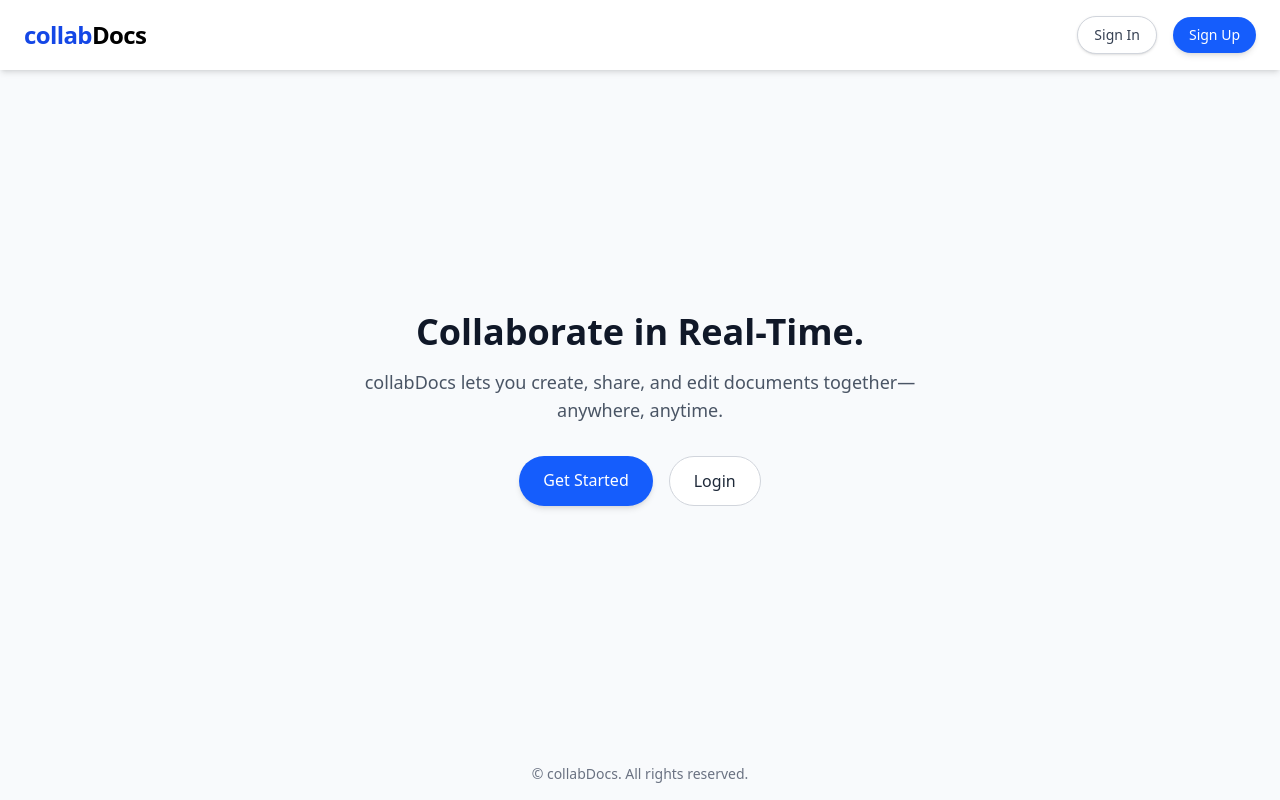
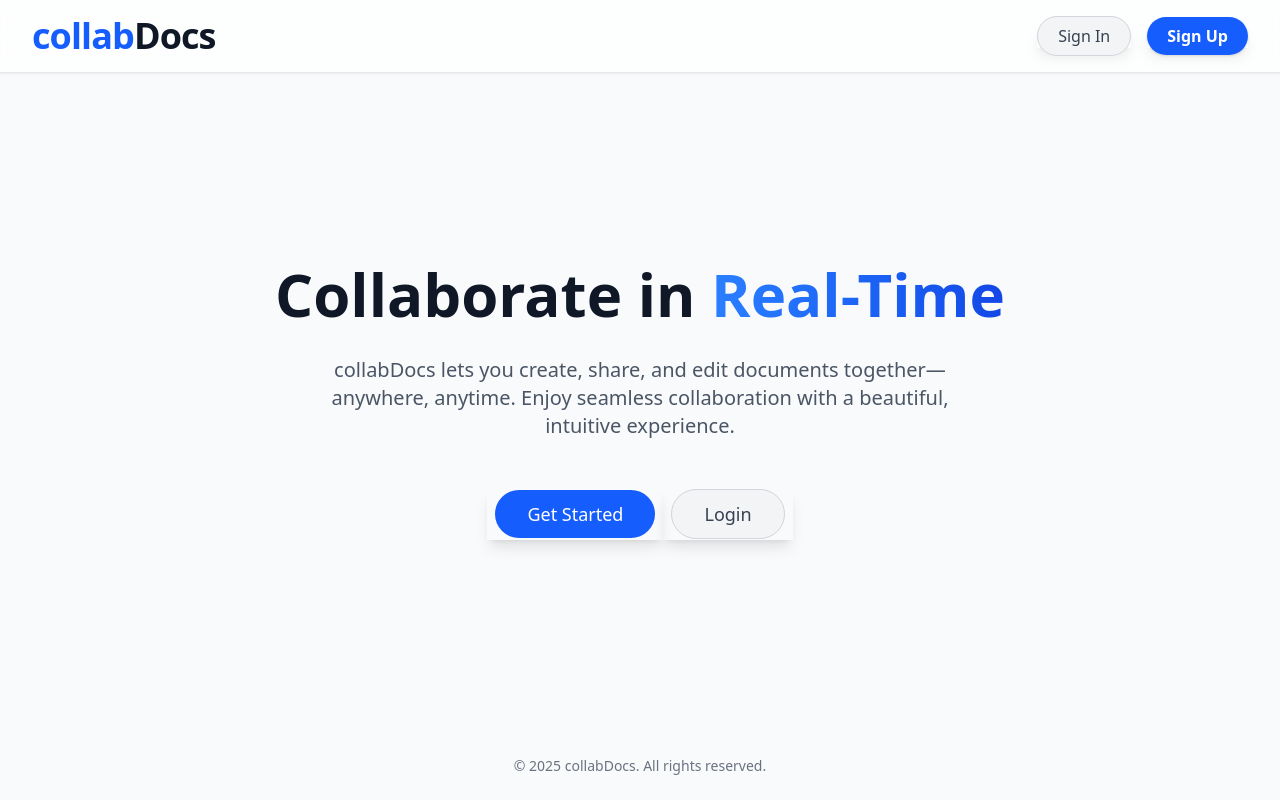
Before and after one commit to Swapnilgupta8585/collabDocs, a React (Vite) app in the folder frontend/: page / in a window 1280 px wide. Built offline with nearby package versions, Linux system fonts and the light colour scheme; what quill-better-table, quill-cursors, quill-image-resize-module-react would draw is missing.

Commit message:
write code for new theme for this page

```diff
--- a/frontend/src/pages/LandingPage.jsx
+++ b/frontend/src/pages/LandingPage.jsx
@@ -9,62 +9,93 @@ export default function LandingPage() {
   // Redirect authenticated users to dashboard
   useEffect(() => {
     if (user) {
-      navigate('/dashboard', { replace: true });
+      navigate("/dashboard", { replace: true });
     }
+
   }, [user, navigate]);
 
   return (
-    <div className="min-h-screen bg-[#f8fafc] flex flex-col">
-      {/* Top Bar */}
-      <header className="bg-white shadow-md">
-        <div className="max-w-7xl mx-auto px-6 py-4 flex justify-between items-center">
-          <h1 className="text-2xl font-bold text-blue-700 tracking-tight">
-            collab<span className="text-black">Docs</span>
+    <div
+      className="min-h-screen bg-gray-50 dark:bg-gray-900 flex flex-col relative overflow-hidden"
+
+    >
+      {/* Top Navigation */}
+      <header
+        className="bg-white/70 dark:bg-gray-800 backdrop-blur-lg shadow ring-1 ring-gray-200 dark:ring-gray-700"
+
+      >
+        <div className="max-w-7xl mx-auto px-8 py-4 flex justify-between items-center">
+          <h1
+            className="text-4xl font-black tracking-tight text-blue-600 dark:text-blue-400"
+
+          >
+            collab<span className="text-gray-900 dark:text-gray-100">Docs</span>
           </h1>
-          <div className="flex items-center gap-4">
+          <div className="flex items-center gap-4 " >
+            <div className="hover:scale-110 transition shadow-lg" >
               <Link
                 to="/login"
-              className="text-sm px-4 py-2 rounded-full bg-white border border-gray-300 text-gray-700 shadow-sm  transition-shadow hover:scale-105 hover:shadow-md hover:bg-blue-50 hover:text-blue-600"
+                className="text-base px-5 py-2 rounded-full border border-gray-300 dark:border-gray-600 text-gray-700 dark:text-gray-200 bg-gray-100 dark:bg-gray-700 hover:bg-gray-200 dark:hover:bg-gray-600 "
               >
                 Sign In
               </Link>
+            </div>
+            <div  className=" hover:scale-110 transition shadow-lg">
               <Link
                 to="/register"
-              className="text-sm px-4 py-2 rounded-full bg-blue-600 hover:bg-blue-700 text-white transition shadow-md hover:shadow-lg hover:scale-105"
+                className="text-base px-5 py-2 rounded-full bg-blue-600 dark:bg-blue-500 text-white font-semibold shadow hover:bg-blue-700 dark:hover:bg-blue-600"
               >
                 Sign Up
               </Link>
             </div>
           </div>
+        </div>
       </header>
 
       {/* Hero Section */}
-      <main className="flex-grow flex flex-col justify-center items-center text-center px-6">
-        <h2 className="text-4xl font-extrabold text-gray-900 mb-4">
-          Collaborate in Real-Time.
+      <main className="flex-grow flex flex-col justify-center items-center text-center px-6 sm:px-10 md:px-16 ">
+        <h2
+          className="text-5xl md:text-6xl font-extrabold text-gray-900 dark:text-gray-100 leading-tight mb-6"
+
+        >
+          Collaborate in{' '}
+          <span className="bg-gradient-to-r from-blue-500 to-blue-700 text-transparent bg-clip-text">
+            Real-Time
+          </span>
         </h2>
-        <p className="text-lg text-gray-600 mb-8 max-w-xl">
+        <p
+          className="text-lg md:text-xl text-gray-600 dark:text-gray-300 mb-10 max-w-2xl"
+
+        >
           collabDocs lets you create, share, and edit documents together—anywhere, anytime.
+          Enjoy seamless collaboration with a beautiful, intuitive experience.
         </p>
-        <div className="flex gap-4 ">
+        <div className="flex flex-col sm:flex-row flex-wrap p-2" >
+          <div  className="px-2 py-4 sm:py-3  hover:scale-110 transition shadow-lg">
             <Link
               to="/register"
-            className="px-6 py-3 rounded-full bg-blue-600 hover:bg-blue-700 text-white font-medium shadow-md transition-shadow hover:scale-105 hover:shadow-lg"
+              className="px-8 py-3 text-lg font-medium rounded-full bg-blue-600 dark:bg-blue-500 text-white  hover:bg-blue-700 dark:hover:bg-blue-600 "
             >
               Get Started
             </Link>
+          </div>
+          <div   className=" px-2 py-4 sm:py-3  hover:scale-110 transition shadow-lg">
             <Link
               to="/login"
-            className="px-6 py-3 rounded-full bg-white border border-gray-300 text-gray-800  transition-shadow hover:scale-105 hover:shadow-md hover:bg-blue-50 hover:text-blue-600"
+              className="px-8 py-3 text-lg font-medium rounded-full border border-gray-300 dark:border-gray-600 text-gray-700 dark:text-gray-200 bg-gray-100 dark:bg-gray-700 hover:bg-gray-200 dark:hover:bg-gray-600 "
             >
               Login
             </Link>
           </div>
+        </div>
       </main>
 
-      {/* Footer (optional) */}
-      <footer className="py-4 text-center text-sm text-gray-500">
-        &copy; collabDocs. All rights reserved.
+      {/* Footer */}
+      <footer
+        className="py-6 text-center text-sm text-gray-500 dark:border-gray-700"
+
+      >
+        &copy; {new Date().getFullYear()} collabDocs. All rights reserved.
       </footer>
     </div>
   );
```
Lines whose indentation alone changed are shown as unchanged.
